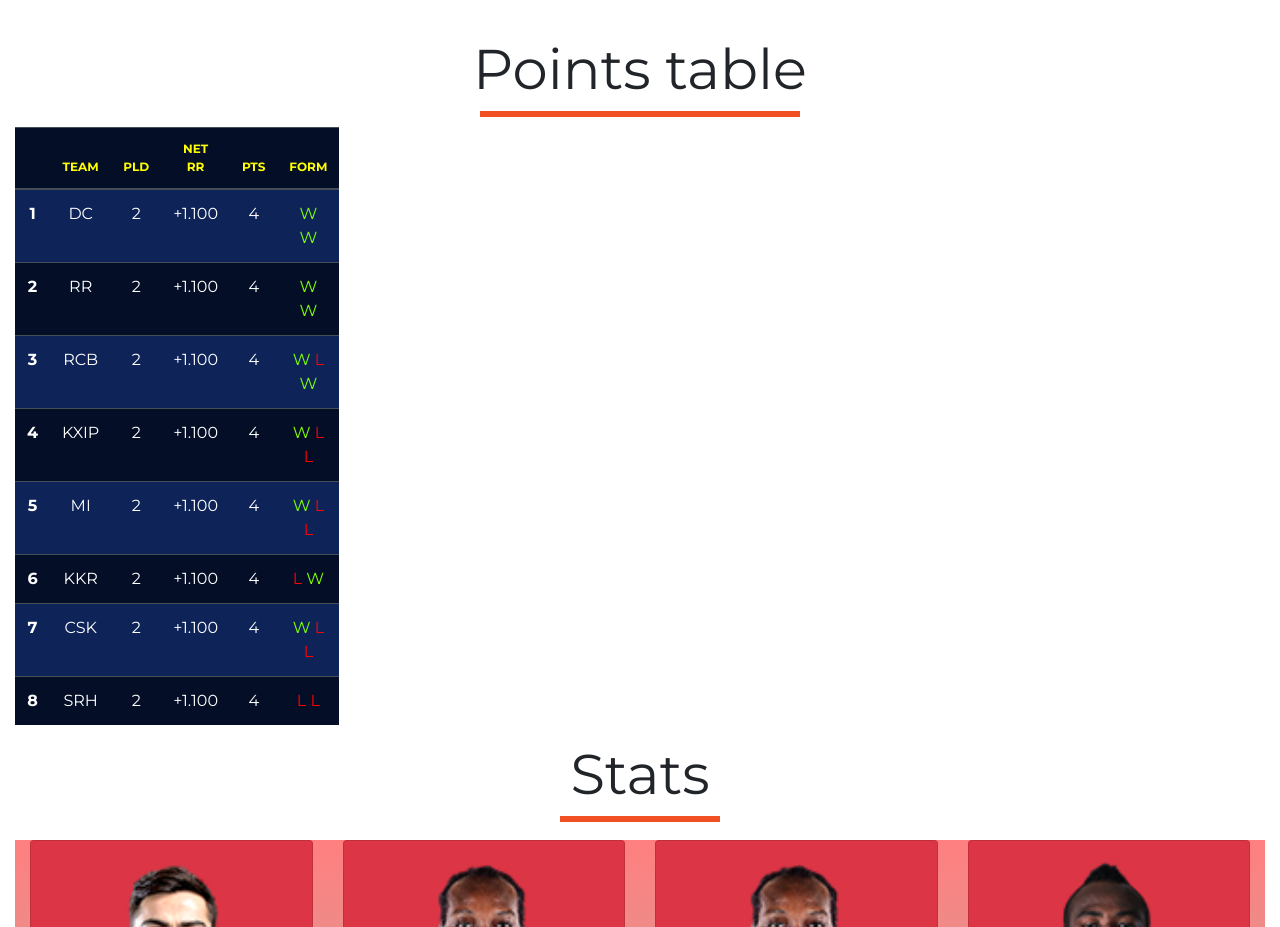
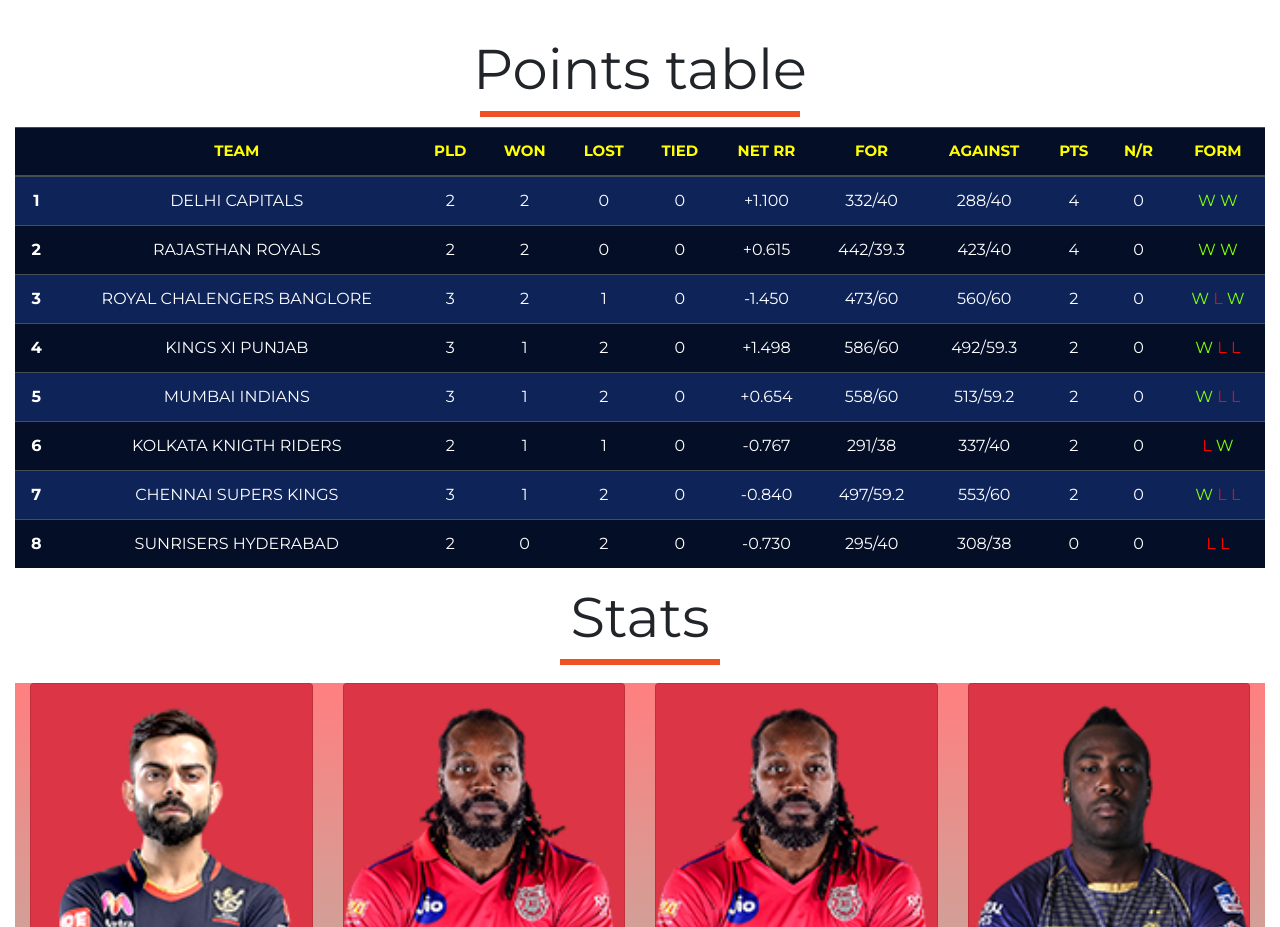
Before and after one commit to sarvesharora/ipl, a plain HTML site: page src/index.html in a window 1280 px wide. Shown: the part 1460-2387 px from the top of the page. Drawn offline with nearby package versions, Linux system fonts and the light colour scheme.

Commit message:
added more colums to table

```diff
--- a/src/index.html
+++ b/src/index.html
@@ -168,81 +168,135 @@
 
 
 
-        <table class="table table-striped table-dark col-md-3 col-sm-12" id="pt">
+        <table class="table table-striped table-dark col-md-12 col-sm-6 col-6" id="pt">
             <thead>
                 <tr class="colorhead">
 
                     <th scope="col"></th>
                     <th scope="col">TEAM</th>
                     <th scope="col">PLD</th>
+                    <th scope="col">WON</th>
+                    <th scope="col">LOST</th>
+                    <th scope="col">TIED</th>
                     <th scope="col">NET RR</th>
+                    <th scope="col">FOR</th>
+                    <th scope="col">AGAINST</th>
                     <th scope="col">PTS</th>
+                    <th scope="col">N/R</th>
                     <th scope="col">FORM</th>
                 </tr>
             </thead>
             <tbody>
                 <tr class="color1">
                     <th scope="row">1</th>
-                    <td>DC</td>
+                    <td>DELHI CAPITALS</td>
                     <td>2</td>
+                    <td>2</td>
+                    <td>0</td>
+                    <td>0</td>
                     <td>+1.100</td>
+                    <td>332/40</td>
+                    <td>288/40</td>
                     <td>4</td>
+                    <td>0</td>
                     <td><span class="green">W W</span></td>
                 </tr>
                 <tr class="color2">
                     <th scope="row">2</th>
-                    <td>RR</td>
+                    <td>RAJASTHAN ROYALS</td>
                     <td>2</td>
-                    <td>+1.100</td>
+                    <td>2</td>
+                    <td>0</td>
+                    <td>0</td>
+                    <td>+0.615</td>
+                    <td>442/39.3</td>
+                    <td>423/40</td>
                     <td>4</td>
+                    <td>0</td>
                     <td><span class="green">W W</span></td>
                 </tr>
                 <tr class="color1">
                     <th scope="row">3</th>
-                    <td>RCB</td>
+                    <td>ROYAL CHALENGERS BANGLORE</td>
+                    <td>3</td>
                     <td>2</td>
-                    <td>+1.100</td>
-                    <td>4</td>
+                    <td>1</td>
+                    <td>0</td>
+                    <td>-1.450</td>
+                    <td>473/60</td>
+                    <td>560/60</td>
+                    <td>2</td>
+                    <td>0</td>
                     <td><span class="green">W<span class="red"> L</span> W</span></td>
                 </tr>
                 <tr class="color2">
                     <th scope="row">4</th>
-                    <td>KXIP</td>
+                    <td>KINGS XI PUNJAB</td>
+                    <td>3</td>
+                    <td>1</td>
                     <td>2</td>
-                    <td>+1.100</td>
-                    <td>4</td>
+                    <td>0</td>
+                    <td>+1.498</td>
+                    <td>586/60</td>
+                    <td>492/59.3</td>
+                    <td>2</td>
+                    <td>0</td>
                     <td><span class="green">W</span><span class="red"> L L</span></td>
                 </tr>
                 <tr class="color1">
                     <th scope="row">5</th>
-                    <td>MI</td>
+                    <td>MUMBAI INDIANS</td>
+                    <td>3</td>
+                    <td>1</td>
                     <td>2</td>
-                    <td>+1.100</td>
-                    <td>4</td>
+                    <td>0</td>
+                    <td>+0.654</td>
+                    <td>558/60</td>
+                    <td>513/59.2</td>
+                    <td>2</td>
+                    <td>0</td>
                     <td><span class="green">W</span><span class="red"> L L</span></td>
                 </tr>
                 <tr class="color2">
                     <th scope="row">6</th>
-                    <td>KKR</td>
+                    <td>KOLKATA KNIGTH RIDERS</td>
                     <td>2</td>
-                    <td>+1.100</td>
-                    <td>4</td>
+                    <td>1</td>
+                    <td>1</td>
+                    <td>0</td>
+                    <td>-0.767</td>
+                    <td>291/38</td>
+                    <td>337/40</td>
+                    <td>2</td>
+                    <td>0</td>
                     <td><span class="red">L</span><span class="green"> W</span></td>
                 </tr>
                 <tr class="color1">
                     <th scope="row">7</th>
-                    <td>CSK</td>
+                    <td>CHENNAI SUPERS KINGS</td>
+                    <td>3</td>
+                    <td>1</td>
                     <td>2</td>
-                    <td>+1.100</td>
-                    <td>4</td>
+                    <td>0</td>
+                    <td>-0.840</td>
+                    <td>497/59.2</td>
+                    <td>553/60</td>
+                    <td>2</td>
+                    <td>0</td>
                     <td><span class="green">W</span><span class="red"> L L</span></td>
                 </tr>
                 <tr class="color2">
                     <th scope="row">8</th>
-                    <td>SRH</td>
+                    <td>SUNRISERS HYDERABAD</td>
                     <td>2</td>
-                    <td>+1.100</td>
-                    <td>4</td>
+                    <td>0</td>
+                    <td>2</td>
+                    <td>0</td>
+                    <td>-0.730</td>
+                    <td>295/40</td>
+                    <td>308/38</td>
+                    <td>0</td>
+                    <td>0</td>
                     <td><span class="red">L L</span></td>
                 </tr>
             </tbody>
--- a/src/styles.css
+++ b/src/styles.css
@@ -4,7 +4,6 @@
     box-sizing: border-box;
     font-family: 'Montserrat', sans-serif;
 }
-
 .black {
     background-color: black !important;
 }
@@ -116,7 +115,8 @@
 /*table css*/
 table thead{
     color: yellow !important;
-    font-size: 12px !important;
+    font-size: 15px !important;
+    font-weight: bolder;
 }
 table .colorhead,.color2{
     background-color: #040e27 !important;
```
